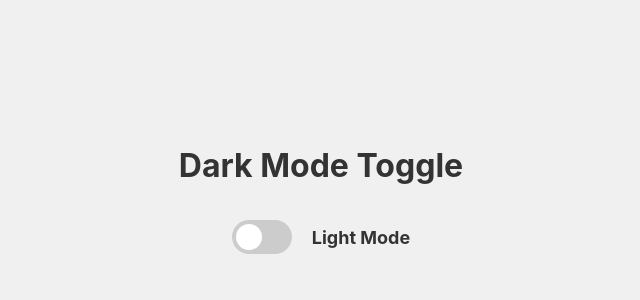
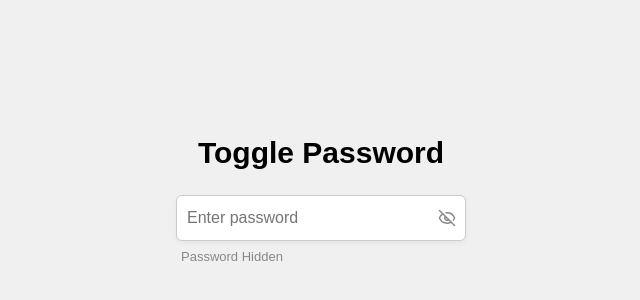
Before and after one commit to shubhamchasing/react-vite-prep, a React (Vite) app: page / in a window 1280 px wide. Shown: the part 202-502 px from the top of the page, without its empty margins (319-959 px from the left). Built offline with nearby package versions, Linux system fonts and the light colour scheme.

Commit message:
feat: add password toggle component

```diff
--- a/src/App.jsx
+++ b/src/App.jsx
@@ -1,5 +1,6 @@
 import "./App.css";
-import DarkModeToggle from "./Components/Dark-Mode";
+import TogglePassword from "./Components/Toggle-Password";
+// import DarkModeToggle from "./Components/Dark-Mode";
 // import SortableList from "./Components/Sort-List";
 // import TabsParent from "./Components/Tabs";
 // import TodoList from "./Components/Todo-List";
@@ -25,7 +26,7 @@
   return (
     <>
       <div className="App">
-        <DarkModeToggle />
+        <TogglePassword />
       </div>
     </>
   );
--- /dev/null
+++ b/src/Components/Toggle-Password/index.jsx
@@ -0,0 +1,38 @@
+import { useState } from "react";
+import { Eye, EyeOff } from "lucide-react";
+import "./styles.css";
+
+function TogglePassword() {
+  const [isPassVisible, setIsPassVisible] = useState(false);
+
+  const toggleVisibility = () => {
+    setIsPassVisible((prev) => !prev);
+  };
+
+  return (
+    <div className="container">
+      <h1 className="title">Toggle Password</h1>
+      <div className="password-wrapper">
+        <input
+          type={`${isPassVisible ? "text" : "password"}`}
+          id="password"
+          placeholder="Enter password"
+          className="password-input"
+          data-testid="password-input"
+        />
+        <span
+          className="icon"
+          data-testid="toggle-icon"
+          onClick={toggleVisibility}
+        >
+          {isPassVisible ? <Eye size={18} /> : <EyeOff size={18} />}
+        </span>
+      </div>
+      <span className="visibility-label" data-testid="visibility-label">
+        {isPassVisible ? "Password Visible" : "Password Hidden"}
+      </span>
+    </div>
+  );
+}
+
+export default TogglePassword;
--- /dev/null
+++ b/src/Components/Toggle-Password/styles.css
@@ -0,0 +1,60 @@
+body {
+  margin: 0;
+  font-family: "Poppins", sans-serif;
+  background-color: #f0f0f0;
+}
+
+.container {
+  text-align: center;
+  height: 100vh;
+  width: 100vw;
+  display: flex;
+  flex-direction: column;
+  justify-content: center;
+  align-items: center;
+}
+
+h1 {
+  font-size: 30px;
+  margin-bottom: 20px;
+  color: #000000;
+}
+
+.password-wrapper {
+  position: relative;
+  width: 290px;
+}
+
+input[type="password"],
+input[type="text"] {
+  width: 100%;
+  padding: 10px 35px 10px 10px;
+  font-size: 16px;
+  border: 1px solid #ccc;
+  border-radius: 6px;
+  outline: none;
+  box-shadow: 0 2px 5px rgba(0, 0, 0, 0.05);
+  background-color: white;
+}
+
+.icon {
+  position: absolute;
+  right: 10px;
+  top: 30%;
+  /* transform: translateY(-50%); */
+  cursor: pointer;
+  color: #888;
+}
+
+.icon:hover {
+  color: #000;
+}
+
+.visibility-label {
+  display: block;
+  margin-top: 6px;
+  font-size: 13px;
+  color: #888;
+  text-align: left;
+  width: 280px;
+}
```
